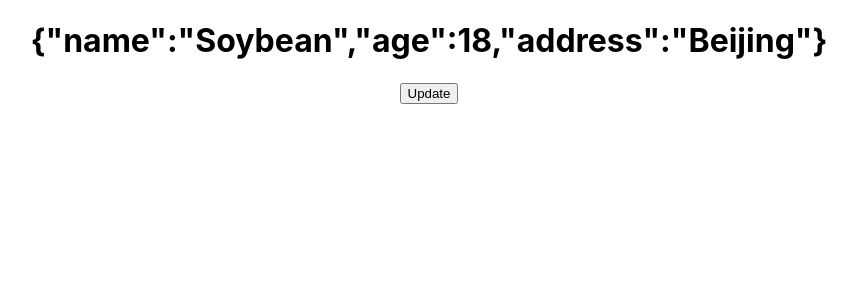
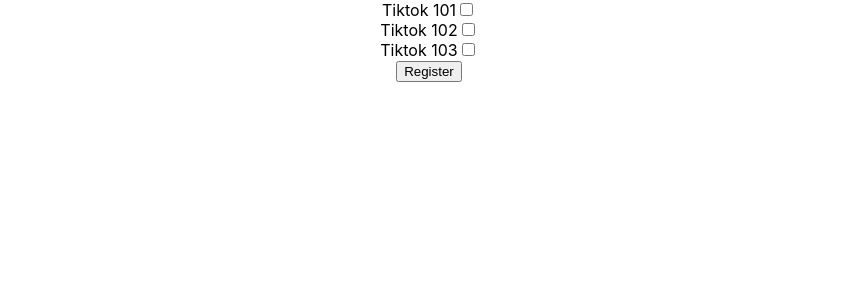
Before and after one commit to MinhAnh2610/TIkTok, a React (Create React App) app: page / in a window 1280 px wide. Shown: the top 300 px of the page, without its empty margins (211-1068 px from the left). Built offline with nearby package versions, Linux system fonts and the light colour scheme.

Commit message:
two way binding

```diff
--- a/src/App.js
+++ b/src/App.js
@@ -1,23 +1,40 @@
 import "./App.css";
 import { useState } from "react";
 
+const courses = [
+  { id: 1, name: "Tiktok 101" },
+  { id: 2, name: "Tiktok 102" },
+  { id: 3, name: "Tiktok 103" },
+];
+
 function App() {
-  const [info, setInfo] = useState({
-    name: "Soybean",
-    age: 18,
-    address: "Beijing",
-  });
+  const [courseId, setCourseId] = useState([]);
 
-  const handleUpdate = () => {
-    setInfo({
-      ...info,
-      bio: "I Love Pink",
+  const handleSubmit = () => {
+    console.log(courseId);
+  };
+  const handleCheck = (id) => {
+    setCourseId(prev => {
+      if (prev.includes(id)) {
+        return prev.filter(item => item !== id)
+      } else {
+        return [...prev, id]
+      }
     });
   };
   return (
     <div className="App">
-      <h1>{JSON.stringify(info)}</h1>
-      <button onClick={handleUpdate}>Update</button>
+      {courses.map((course) => (
+        <div key={course.id}>
+          {course.name}
+          <input
+            type="checkbox"
+            checked={courseId.includes(course.id)}
+            onChange={() => handleCheck(course.id)}
+          ></input>
+        </div>
+      ))}
+      <button onClick={handleSubmit}>Register</button>
     </div>
   );
 }
```
